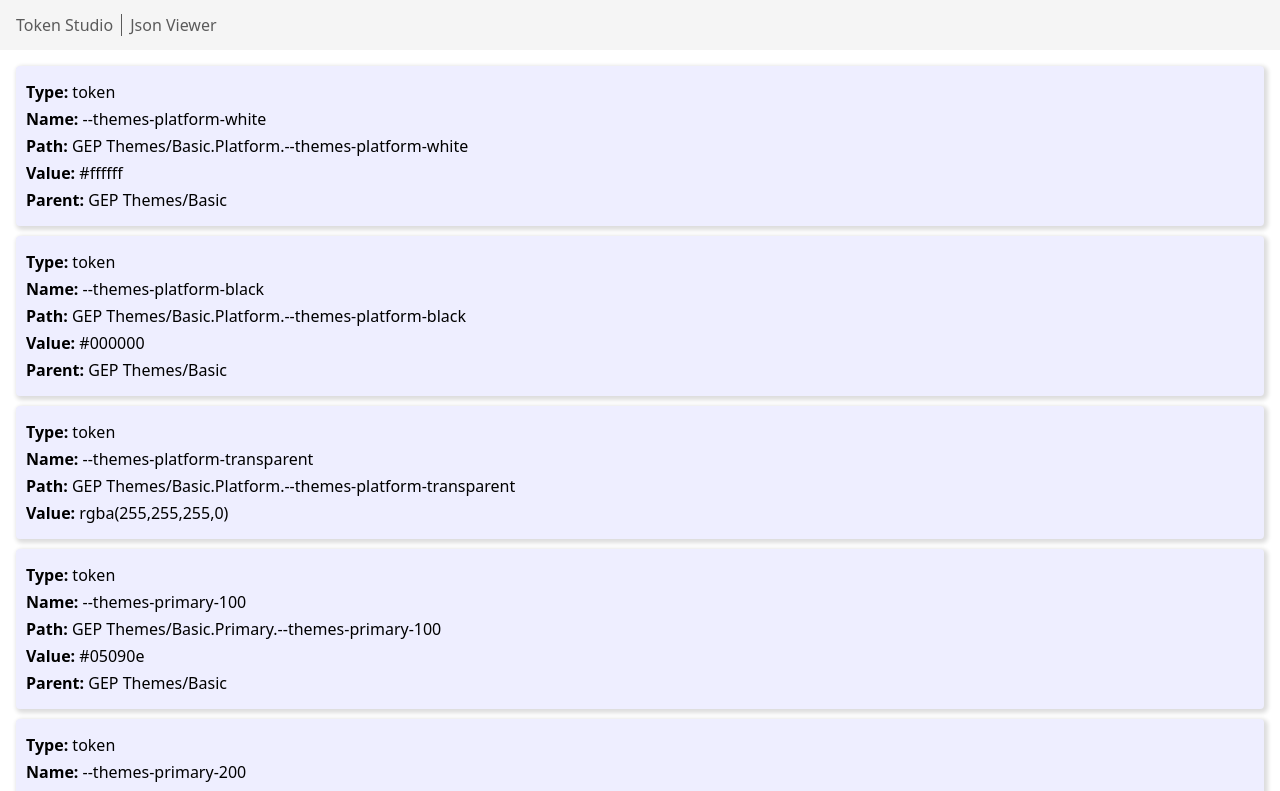
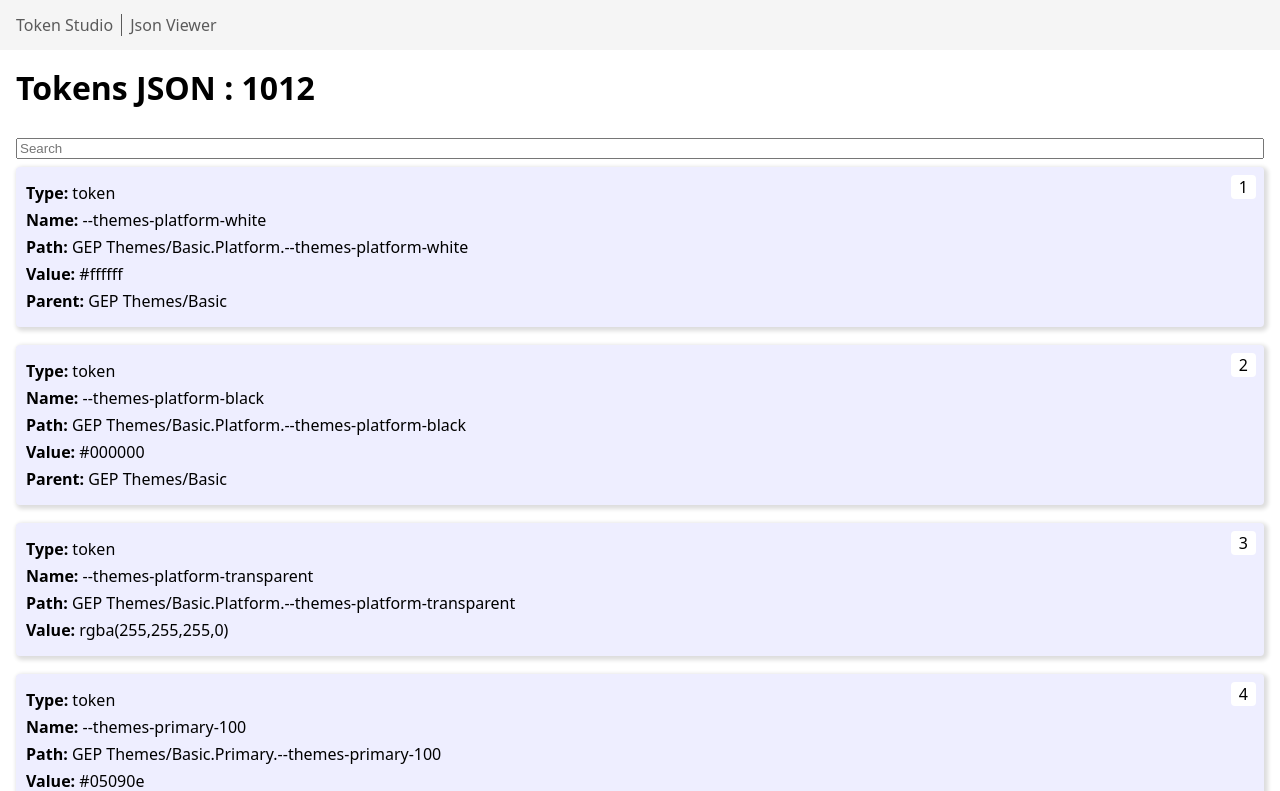
Before and after one commit to gregariousgovind/Token-studio-reader, an Angular app: page /json-view in a window 1280 px wide. Shown: the top 791 px of the page. Built offline with nearby package versions, Linux system fonts and the light colour scheme.

Commit message:
Search pipe

```diff
--- a/src/components/token-json-viewer/token-json-viewer.component.html
+++ b/src/components/token-json-viewer/token-json-viewer.component.html
@@ -1,7 +1,7 @@
-
 <div id="token-container">
-    <div *ngFor="let token of tokens">
-        <div class="token {{token.type === 'style' ? 'style' : token.type === 'token' ? 'type' : ''}}">
+    <h1>Tokens JSON : {{ tokens.length }}</h1>
+    <input type="text" [(ngModel)]="searchText" placeholder="Search">
+    <div *ngFor="let token of tokens | search: searchText : 'name'; let i = index;" class="token {{token.type === 'style' ? 'style' : token.type === 'token' ? 'type' : ''}}" attr.data-index="{{i + 1}}">
         <div class="property" *ngIf="token.type"><span>Type:</span> {{ token.type }}</div>
         <div class="property" *ngIf="token.name"><span>Name:</span> {{ token.name }}</div>
         <div class="property" *ngIf="token.path"><span>Path:</span> {{ token.path }}</div>
@@ -11,4 +11,3 @@
         <div class="property" *ngIf="token.description"><span>Description:</span> {{ token.description }}</div>
     </div>
 </div>
-</div>
--- a/src/components/token-json-viewer/token-json-viewer.component.ts
+++ b/src/components/token-json-viewer/token-json-viewer.component.ts
@@ -1,6 +1,8 @@
 import { CommonModule } from '@angular/common';
 import { Component, OnInit } from '@angular/core';
 import { TokenService } from '../../token.service';
+import { FormsModule } from '@angular/forms';
+import { SearchPipe } from '../../search.pipe';
 
 interface Token {
   value: any;
@@ -14,13 +16,14 @@ interface Token {
 @Component({
   selector: 'token-json-viewer',
   standalone: true,
-  imports: [CommonModule],
+  imports: [CommonModule, FormsModule, SearchPipe],
   providers: [TokenService],
   templateUrl: './token-json-viewer.component.html'
 })
 export class TokenJSONViewerComponent implements OnInit {
   jsonData: any;
   tokens: Token[] = [];
+  searchText: string = '';
 
   constructor(private tokenService: TokenService) {
     this.jsonData = this.tokenService.getTokens();
--- a/src/global_styles.css
+++ b/src/global_styles.css
@@ -2,6 +2,7 @@ body {
   font-family: system-ui, -apple-system, BlinkMacSystemFont, 'Segoe UI', Roboto, Oxygen, Ubuntu, Cantarell, 'Open Sans', 'Helvetica Neue', sans-serif;
   margin: 0;
   background-color: #ffffff;
+  overflow-x: hidden;
 }
 
 * {
@@ -78,11 +79,32 @@ tr:hover {
   min-height: 80px;
 }
 
+div#token-container {
+  display: flex;
+  flex-direction: column;
+  gap: 8px;
+}
+
 .token {
+  position: relative;
   box-shadow: 2px 2px 4px 2px #ddd;
   border-radius: 4px;
   margin-bottom: 10px;
   padding: 10px;
+}
+
+.token::before {
+  content: attr(data-index);
+  position: absolute;
+  top: 8px;
+  right: 8px;
+  display: inline-flex;
+  align-items: center;
+  justify-content: center;
+  padding: 0 8px;
+  height: 24px;
+  background-color: #ffffff;
+  border-radius: 4px;
 }
 
 .token.style {
--- /dev/null
+++ b/src/search.pipe.ts
@@ -0,0 +1,19 @@
+import { Pipe, PipeTransform } from '@angular/core';
+
+@Pipe({
+  name: 'search',
+  standalone: true
+})
+export class SearchPipe implements PipeTransform {
+
+  transform(items: any[], searchTerm: string, property: string): any[] {
+    if (!items) return [];
+    if (!searchTerm) return items;
+
+    searchTerm = searchTerm.toLowerCase();
+
+    return items.filter(item => {
+      return item[property].toLowerCase().includes(searchTerm);
+    });
+  }
+}
```
Lines whose indentation alone changed are shown as unchanged.
